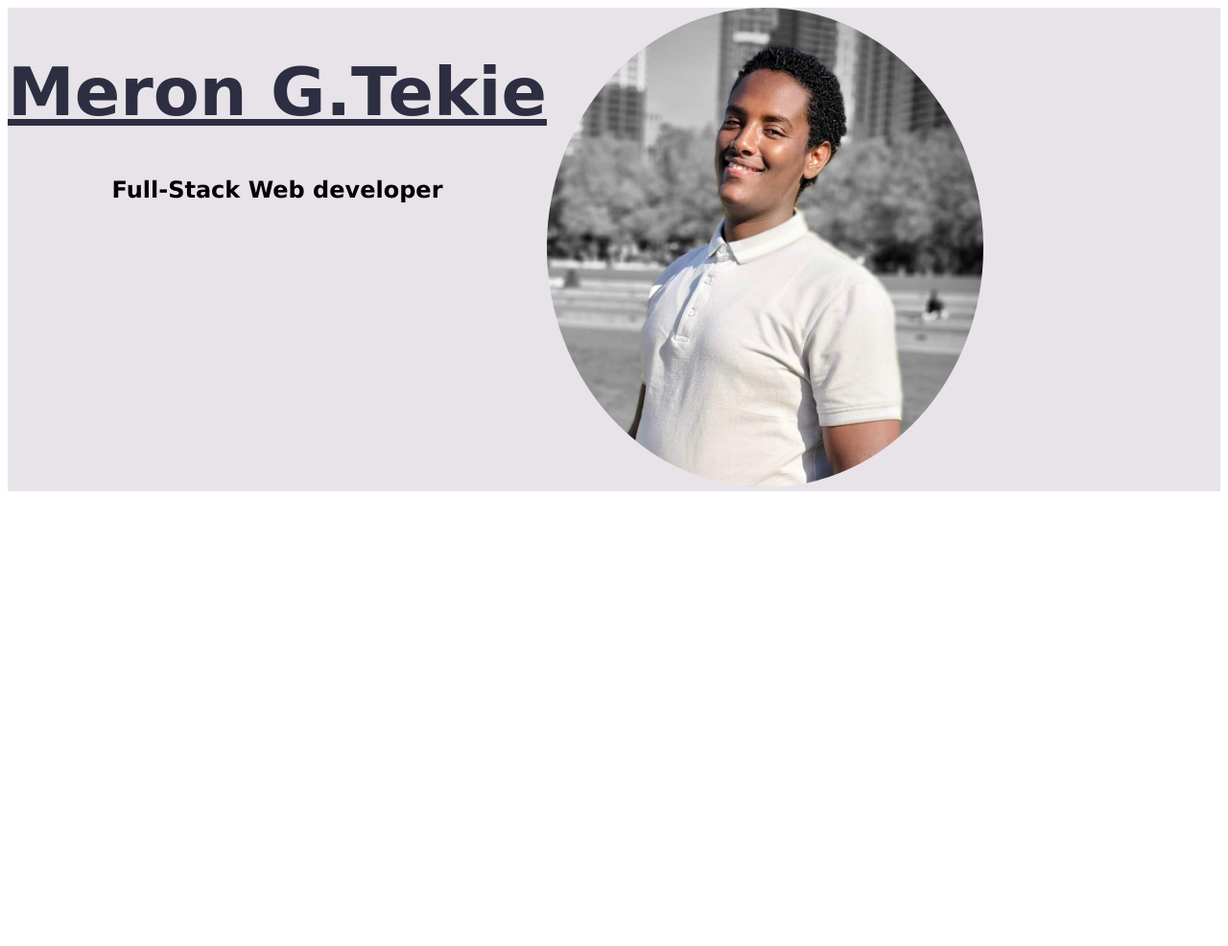
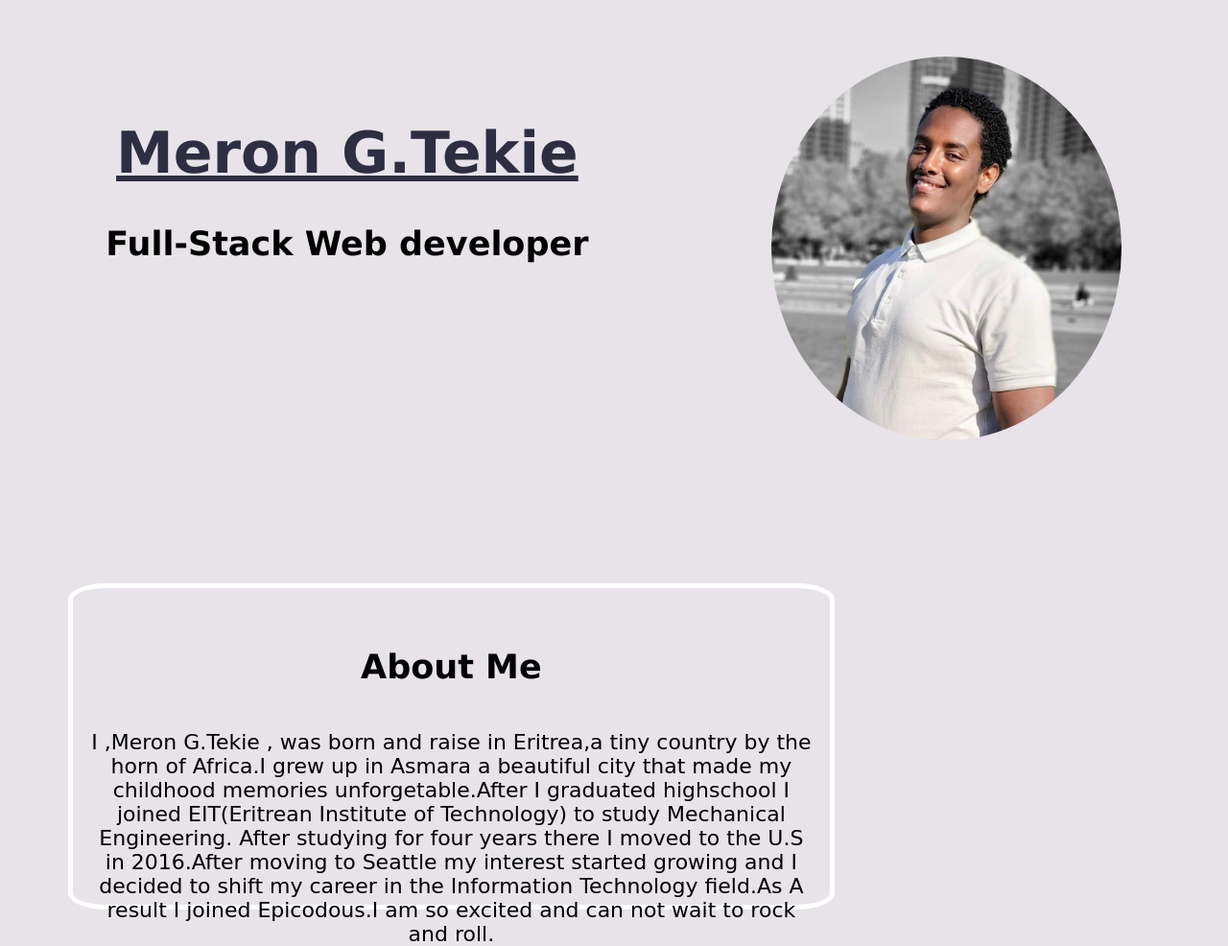
Before and after one commit to MeronTekie/Personal-Portfolio, a plain HTML site: page Index.html in a window 1280 px wide. Shown: the whole page at 96% size. Before the commit the page ends 800 px from the top, so only its background shows below. Drawn offline with Linux system fonts and the light colour scheme.

Commit message:
Add style to About me and image

```diff
--- a/Index.html
+++ b/Index.html
@@ -10,9 +10,22 @@
         <h1>Meron G.Tekie</h1>
         <h2>Full-Stack Web developer</h2>
       </div>
-      <div class="Meron">
+      <div>
         <img class="Image" src="img/profile.jpg" alt="An Image" />
       </div>
     </div>
+    <div class="Meron">
+      <h4>About Me</h4>
+      <p>
+        I ,Meron G.Tekie , was born and raise in Eritrea,a tiny country by the
+        horn of Africa.I grew up in Asmara a beautiful city that made my
+        childhood memories unforgetable.After I graduated highschool I joined
+        EIT(Eritrean Institute of Technology) to study Mechanical Engineering.
+        After studying for four years there I moved to the U.S in 2016.After
+        moving to Seattle my interest started growing and I decided to shift my
+        career in the Information Technology field.As A result I joined
+        Epicodous.I am so excited and can not wait to rock and roll.
+      </p>
+    </div>
   </body>
 </html>
--- a/css/styles.css
+++ b/css/styles.css
@@ -1,28 +1,61 @@
+body {
+  background-color: rgb(231, 227, 233);
+}
 h1 {
   color: rgb(46, 46, 66);
-  font-family: Snell Roundhand, cursive;
-  font-size: 70px;
+  font-family: "Lucida Sans", "Lucida Sans Regular", "Lucida Grande",
+    "Lucida Sans Unicode", Geneva, Verdana, sans-serif;
+  font-size: 60px;
   text-decoration: underline;
-}
-img {
-  width: 500 px;
-  height: 500px;
-  border-radius: 50%;
-}
-.Meron {
-  border-radius: 25%;
-  padding: right 40%;
-}
-.header {
-  text-align: center;
-
-  float: left;
-  text-align: center;
-}
-.toppage {
-  background-color: rgb(231, 227, 233);
+  width: 100%;
 }
 h2 {
   font-family: "Lucida Sans", "Lucida Sans Regular", "Lucida Grande",
     "Lucida Sans Unicode", Geneva, Verdana, sans-serif;
+  font-size: 35px;
 }
+
+img {
+  width: 400 px;
+  height: 400px;
+  border-radius: 50%;
+  text-align: center;
+  margin-left: 15%;
+  margin-top: 4%;
+}
+
+.header {
+  text-align: center;
+  margin-left: 8%;
+  margin-top: 6%;
+  width: 40%;
+  float: left;
+}
+
+.toppage {
+  float: left;
+  width: 100%;
+  background-color: rgb(231, 227, 233);
+  height: 600px;
+}
+.Meron {
+  text-align: center;
+  float: left;
+  width: 60%;
+  height: 300px;
+  color: rgb(0, 0, 7);
+  margin-left: 5%;
+  border: 5px solid rgb(255, 255, 255);
+  padding: 15px;
+  border-radius: 5%;
+  border-radius: ;
+}
+h4 {
+  font-family: "Lucida Sans", "Lucida Sans Regular", "Lucida Grande",
+    "Lucida Sans Unicode", Geneva, Verdana, sans-serif;
+  font-size: 35px;
+}
+p {
+  font-family: Snell Roundhand, cursive;
+  font-size: 22px;
+}
```
